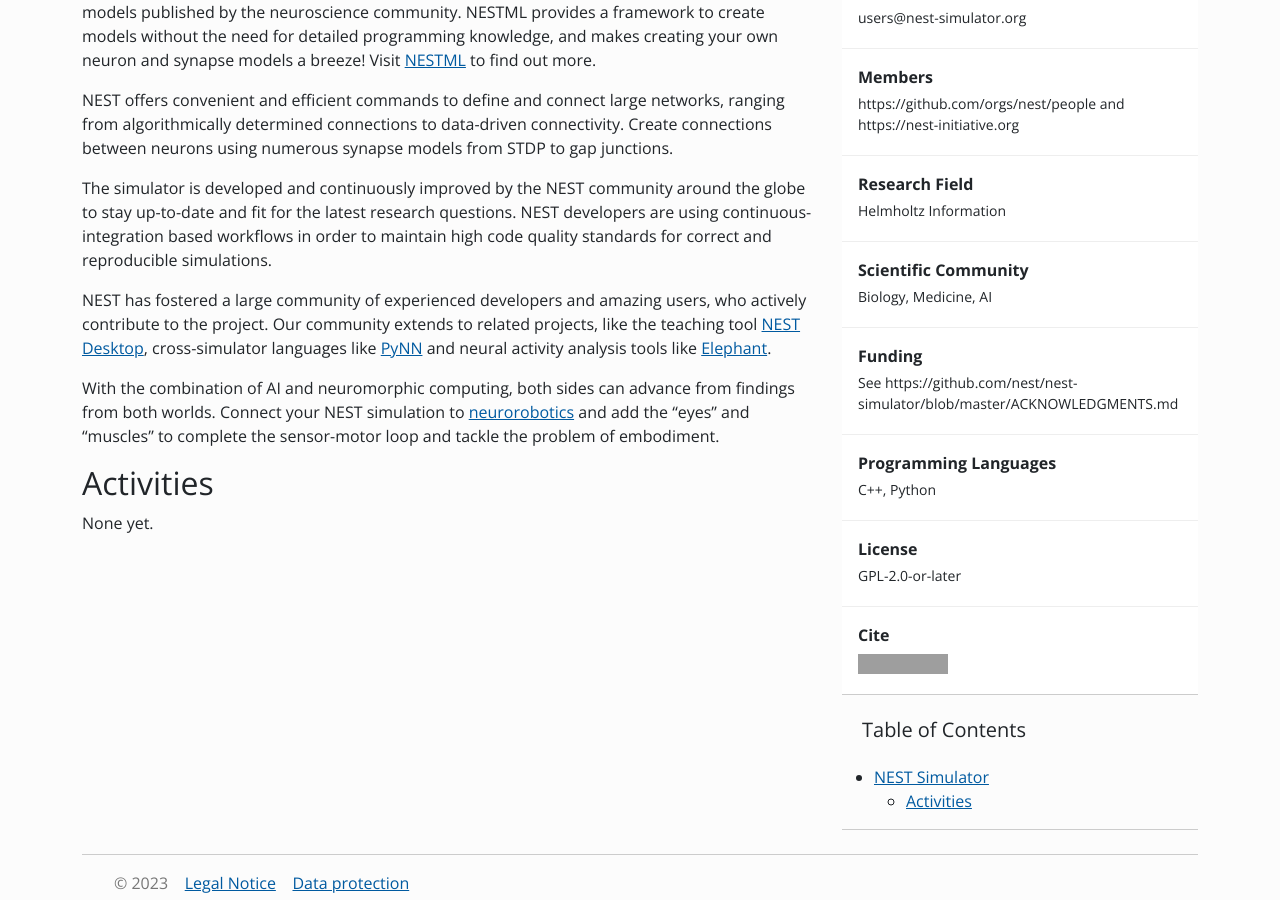
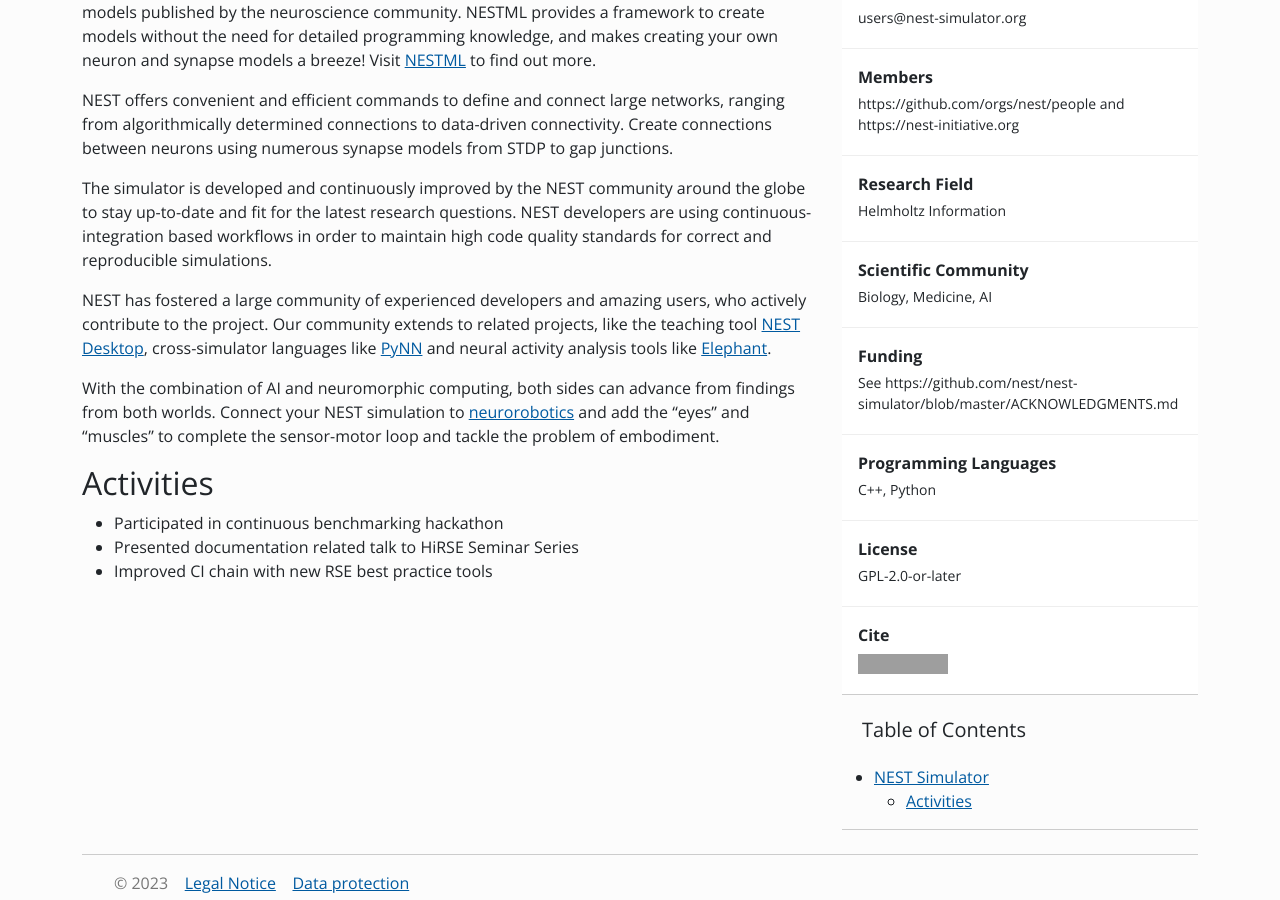
Before and after one commit to Helmholtz-HiRSE/helmholtz-hirse.github.io, a Jekyll site: the page built from _codes/nest.md, in a window 1280 px wide and 900 px high, scrolled down 766 px. Built offline with Jekyll 4.4.1, drawn with Linux system fonts in a browser that asks for light colours; nearby versions of some CDN libraries; grey boxes are pictures that could not be loaded.

Commit message:
update nest code link and activities

```diff
--- a/_codes/nest.md
+++ b/_codes/nest.md
@@ -11,7 +11,7 @@
 Funding: See https://github.com/nest/nest-simulator/blob/master/ACKNOWLEDGMENTS.md
 Programming Languages: C++, Python
 License: GPL-2.0-or-later
-Cite:  <a href="https://doi.org/10.5281/zenodo.5886894" alt="NEST 3.2"><img src="https://zenodo.org/badge/DOI/10.5281/zenodo.5886894.svg" alt="DOI"></a>
+Cite:  <a href="https://doi.org/10.5281/zenodo.8344932" alt="NEST 3.6"><img src="https://zenodo.org/badge/DOI/10.5281/zenodo.8344932.svg" alt="DOI"></a>
 toc: true
 ---
 
@@ -20,7 +20,7 @@
 
 # NEST Simulator
 
-<a href="https://doi.org/10.5281/zenodo.5886894"><img src="https://zenodo.org/badge/DOI/10.5281/zenodo.5886894.svg" alt="DOI"></a>
+<a href="https://doi.org/10.5281/zenodo.8344932" alt="NEST 3.6"><img src="https://zenodo.org/badge/DOI/10.5281/zenodo.8344932.svg" alt="DOI"></a>
 
 <!-- what is nest? what is it for? -->
 NEST is a simulator for spiking neuronal networks. It is used mostly in computational neuroscience to model and study <!-- phenomenons in the functional --> behaviour of large networks of neurons. The models describe single neuron and synapse behaviour and their connections. Different mechanisms of plasticity can be used to investigate artificial learning and help to shed light on the fundamental principles of how the brain works.
@@ -48,4 +48,6 @@
 
 ## Activities
 
-None yet.
+* Participated in continuous benchmarking hackathon
+* Presented documentation related talk to HiRSE Seminar Series
+* Improved CI chain with new RSE best practice tools
```
